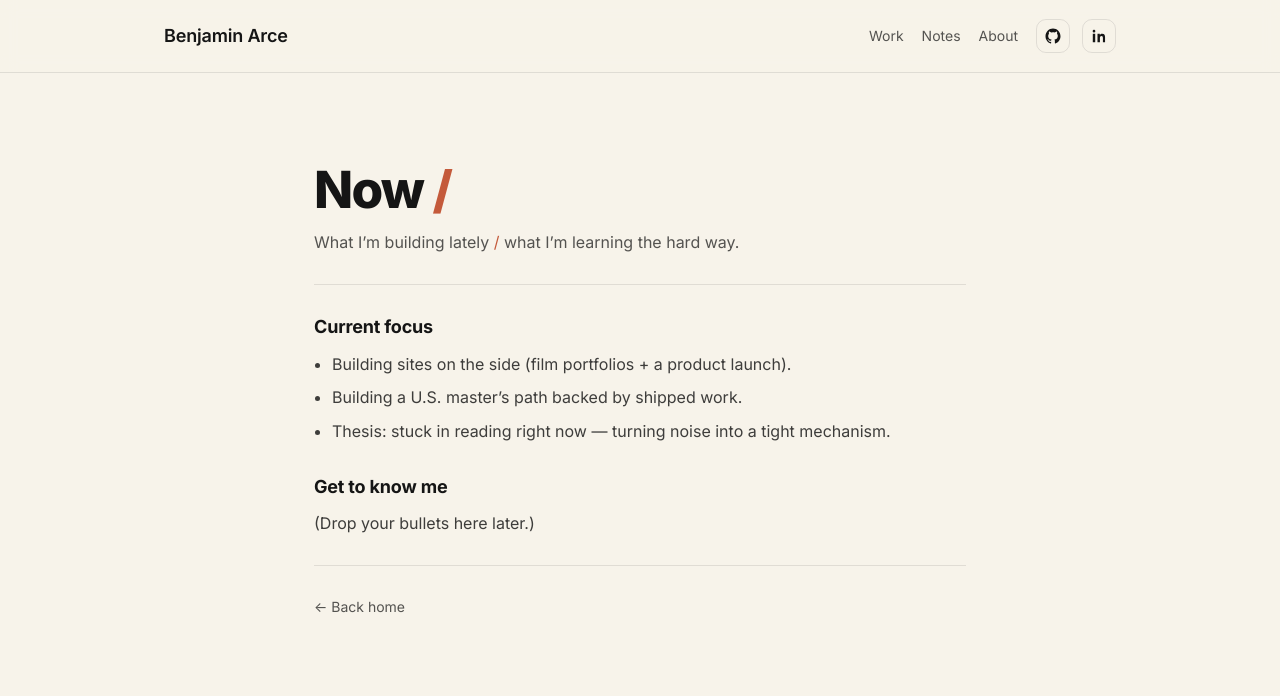
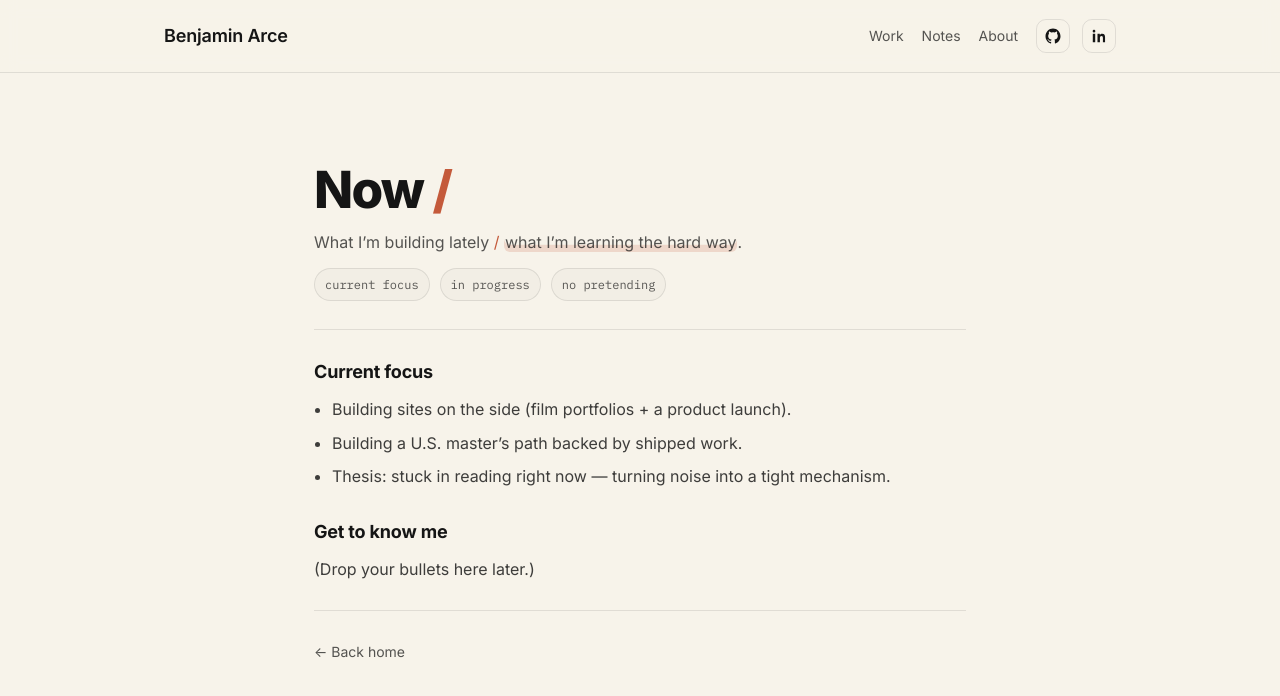
Before and after one commit to benjaminarce-cloud/arcev2-portfolio, a Next.js app: page /about in a window 1280 px wide. Shown: the top 696 px of the page. Built offline with nearby package versions, Linux system fonts and the light colour scheme.

Commit message:
Update page.tsx

```diff
--- a/src/app/about/page.tsx
+++ b/src/app/about/page.tsx
@@ -10,8 +10,16 @@ export default function AboutPage() {
         </h1>
 
         <p className="page-subtitle" style={{ maxWidth: 720 }}>
-          What I’m building lately <span className="accent">/</span> what I’m learning the hard way.
+          What I’m building lately <span className="accent">/</span>{" "}
+          <span className="emph">what I’m learning the hard way</span>.
         </p>
+
+        {/* Accent row UNDER subtitle */}
+        <div style={{ display: "flex", flexWrap: "wrap", gap: 10, marginTop: 12, marginBottom: 18 }}>
+          <span className="pill">current focus</span>
+          <span className="pill">in progress</span>
+          <span className="pill">no pretending</span>
+        </div>
 
         <div className="prose">
           <hr />
```
